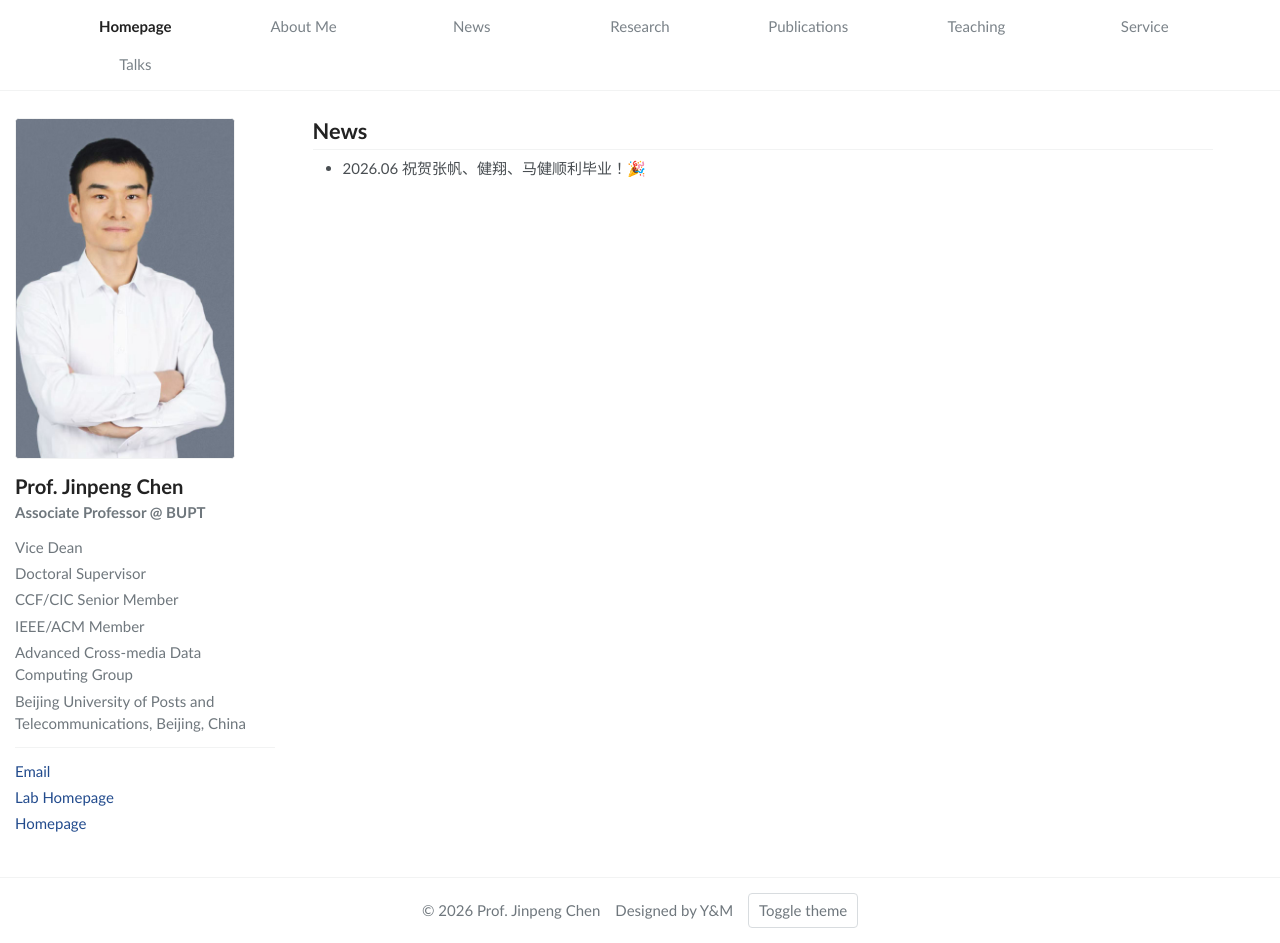
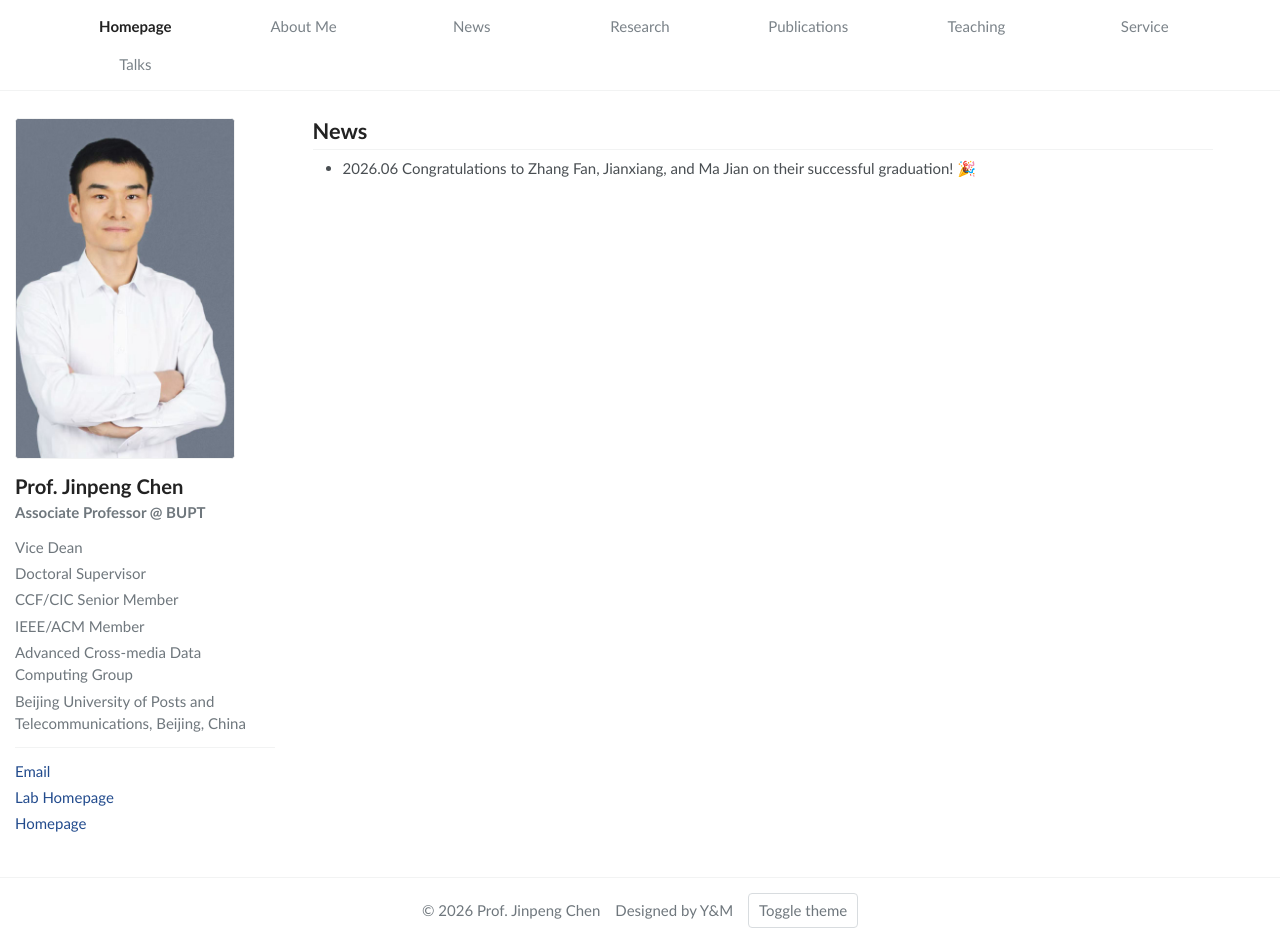
Before and after one commit to acdc-lab/jpchen, a Jekyll site: the page built from news.markdown, in a window 1280 px wide and 943 px high. Built offline with Jekyll 4.4.1, drawn with Linux system fonts in a browser that asks for light colours.

Commit message:
Translate news content to English
Co-Authored-By: Claude Fable 5 <noreply@anthropic.com>

```diff
--- a/news.markdown
+++ b/news.markdown
@@ -10,7 +10,7 @@ permalink: /news/
   <ul class="news-list">
     <li>
       <span class="news-date">2026.06</span>
-      <span class="news-content">祝贺张帆、健翔、马健顺利毕业！🎉</span>
+      <span class="news-content">Congratulations to Zhang Fan, Jianxiang, and Ma Jian on their successful graduation! 🎉</span>
     </li>
   </ul>
 
```
